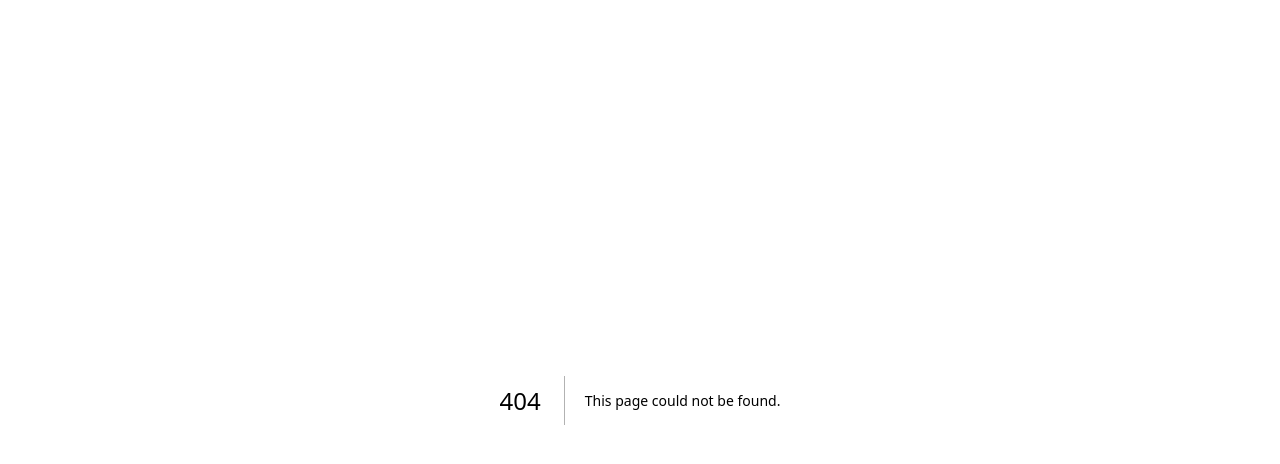
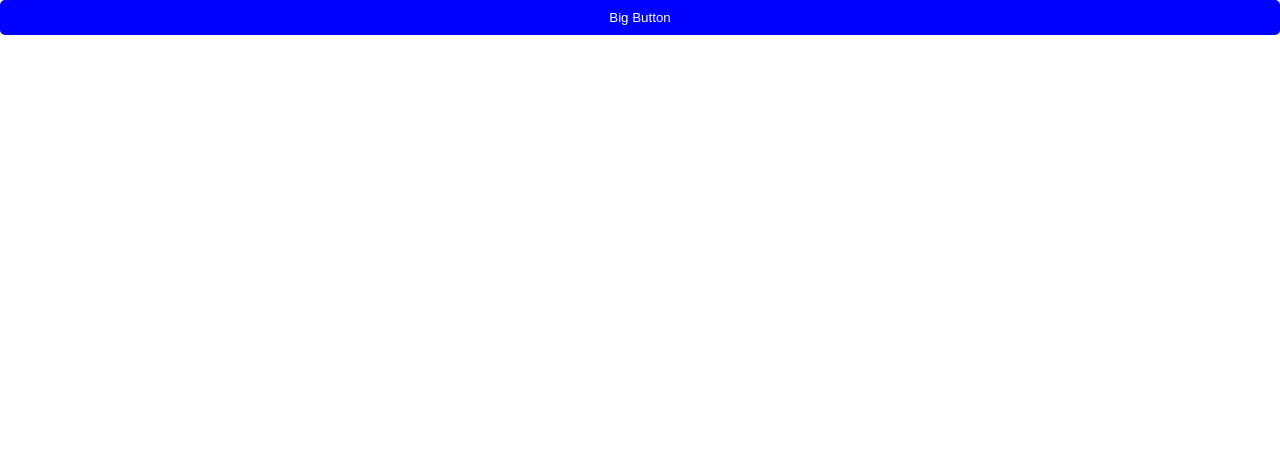
Before and after one commit to calblueprint/immigration-justice-project, a Next.js app: page /button-test in a window 1280 px wide. Before the commit this address had no page. Shown: the top 464 px of the page. Built offline with nearby package versions, Linux system fonts and the light colour scheme.

Commit message:
Creates big button for onboarding and auth

```diff
--- /dev/null
+++ b/src/app/button-test/page.tsx
@@ -0,0 +1,8 @@
+'use client';
+
+import React from 'react';
+import BigButton from '@/components/BigButton';
+
+export default function ButtonTest() {
+  return <BigButton>Big Button</BigButton>;
+}
--- /dev/null
+++ b/src/components/BigButton.tsx
@@ -0,0 +1,18 @@
+import styled from 'styled-components';
+
+interface BigButtonProps {
+  color?: string;
+  onChange?: () => void;
+}
+
+const BigButton = styled.button<BigButtonProps>`
+  background-color: ${props => props.color || 'blue'};
+  color: white;
+  padding: 10px 20px;
+  border: none;
+  border-radius: 5px;
+  cursor: pointer;
+  width: 100%;
+`;
+
+export default BigButton;
```
